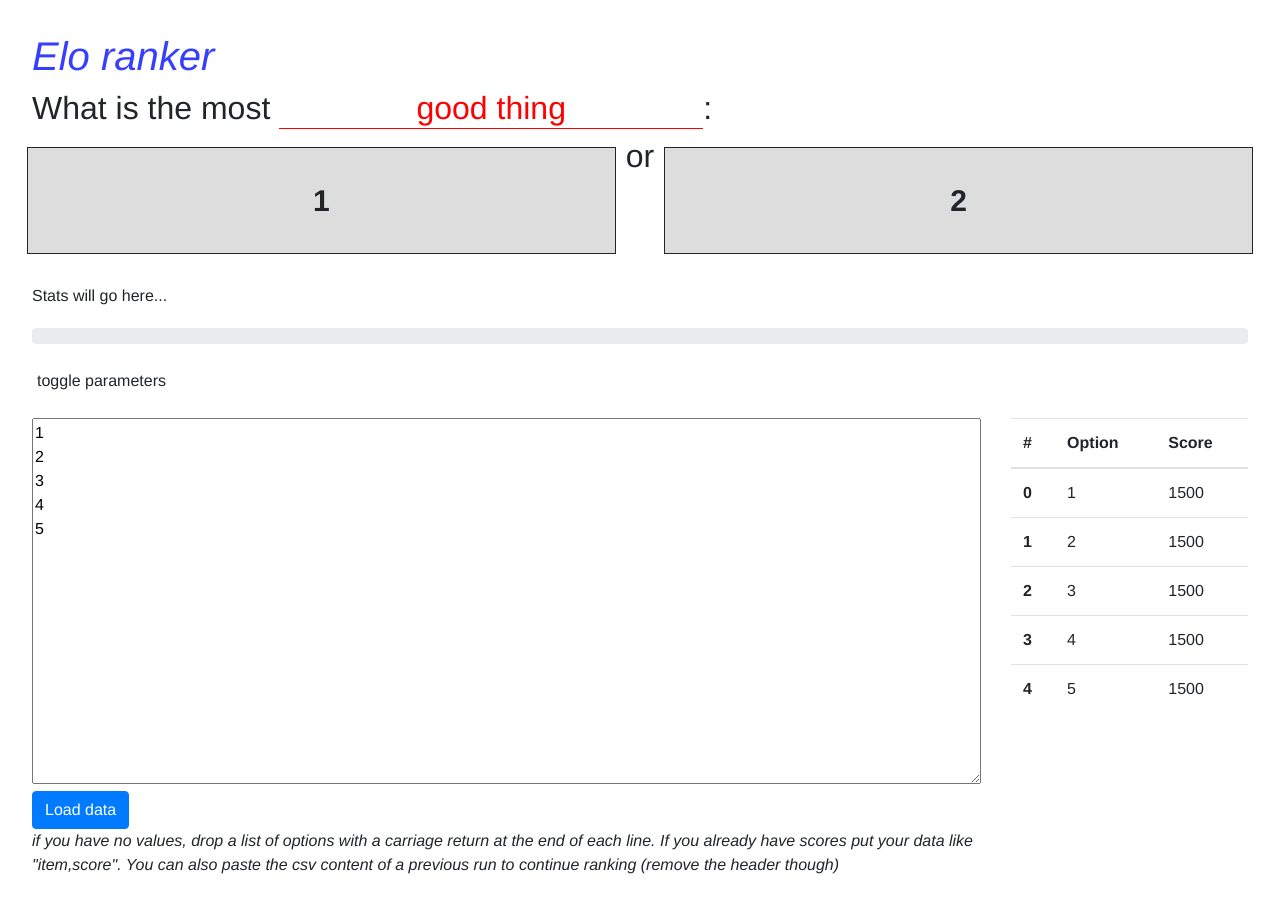
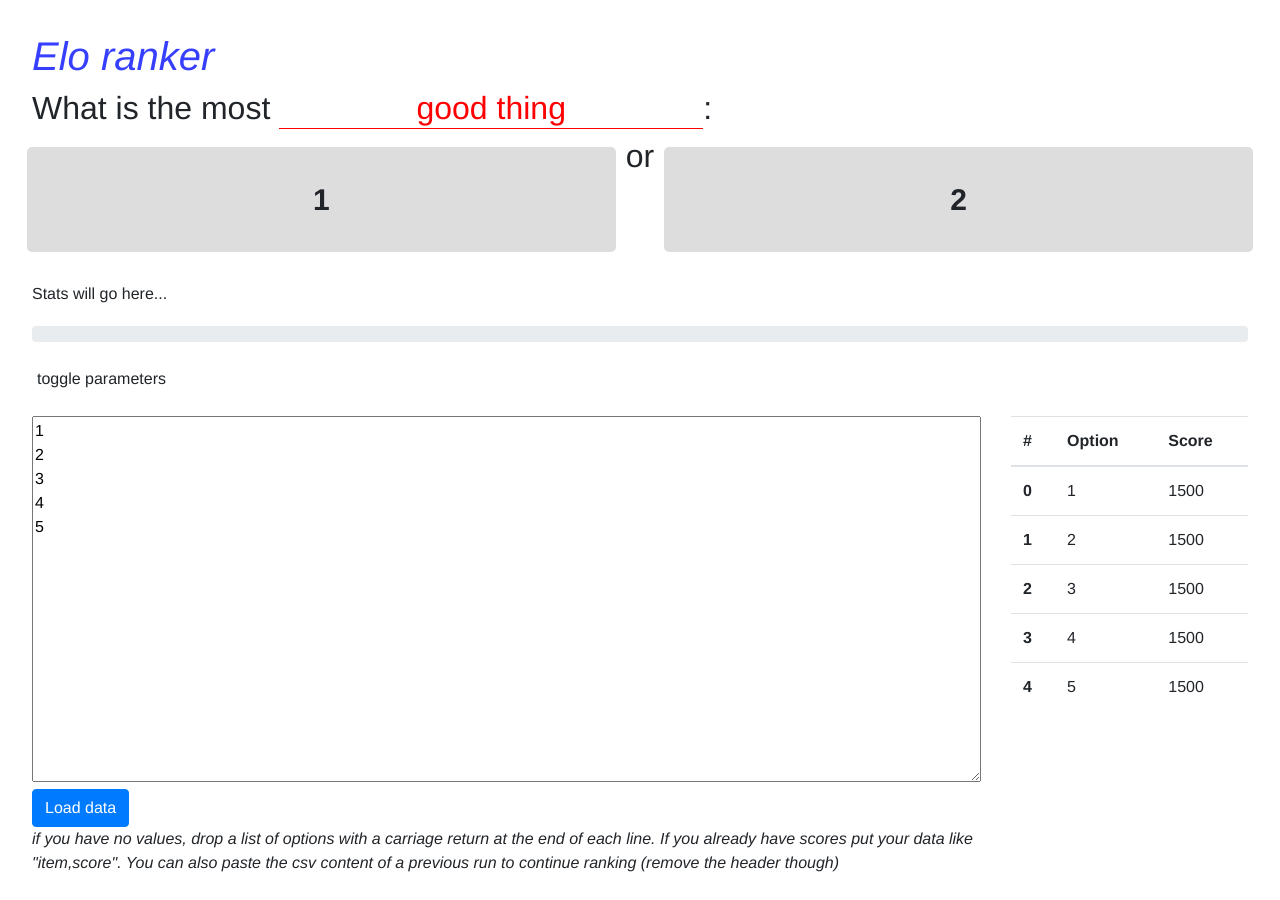
Before and after one commit to JBlitzar/elo, a plain HTML site: page index.html in a window 1280 px wide. Shown: the top 900 px of the page. Drawn offline with nearby package versions, Linux system fonts and the light colour scheme.

Commit message:
fonci css

```diff
--- a/style.css
+++ b/style.css
@@ -42,6 +42,8 @@ div {
   font-size: 30px;
   font-weight: bold;
   text-align: center;
+  border-radius: 5px;
+  border: none;
 }
 
 #download {
@@ -55,7 +57,3 @@ input {
   text-align: center;
   border-bottom: 1px solid #f00;
 }
-
-.option {
-  border: 5px;
-}
```
